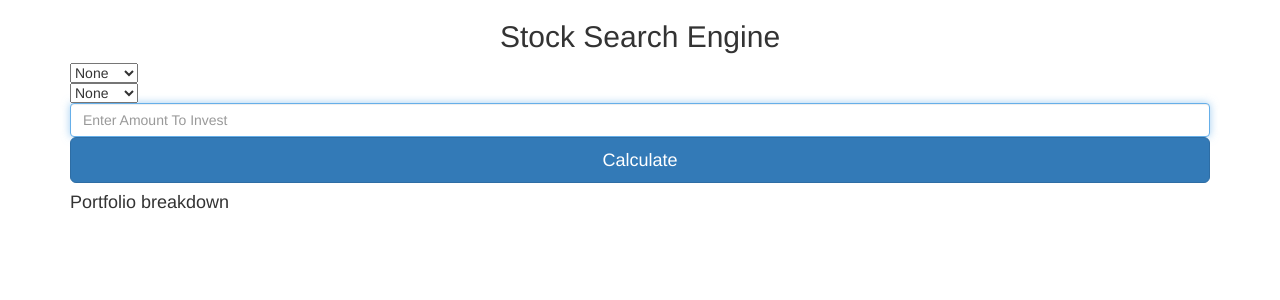
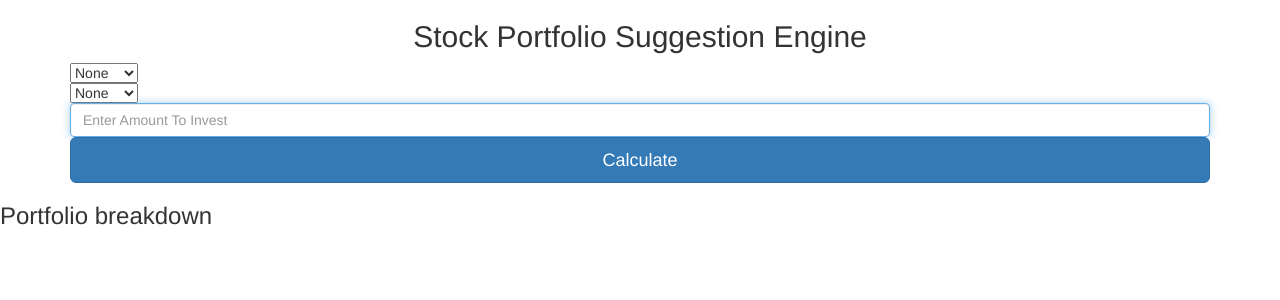
Before and after one commit to Nirupama-Prasad/portfolio_engine, a Flask app: page / in a window 1280 px wide. Shown: the top 300 px of the page. Run offline with Flask 2, Linux system fonts and the light colour scheme; some libraries are stand-ins or nearby versions.

Commit message:
end to end - iteration 1

```diff
--- a/server.py
+++ b/server.py
@@ -53,7 +53,7 @@ def runn():
 	# stock_dict = lk.pull_stock(ticker_symbol)
 	web_response = {}
 	web_response['code'] = 0
-	web_response['portfolio'] = portfolio
+	web_response['portfolio'] = json.dumps(portfolio)
 	#json_values = json.dumps(web_response)
 	return jsonify(web_response)
 
--- a/templates/index.html
+++ b/templates/index.html
@@ -23,7 +23,7 @@
 
          <form class="form-signin" action="/calculate" method="post" role="form" id="search_box">
 
-             <h2 align="center">Stock Search Engine </h2>
+             <h2 align="center">Stock Portfolio Suggestion Engine </h2>
 
              <!--dropdown for strategy 1-->
              <!--dropdown for strategy 1-->
@@ -55,10 +55,16 @@
 
      </div>
 
-     <div class="container">
-           <h4 id='portfolio_title'>Portfolio breakdown</h4>
-           <img id="portfolio_image" src="{{url_for('static', filename='portfolio.png')}}" />
-           <img id="stock_image" src="{{url_for('static', filename='stocks.png')}}" />
+    <h3 id='portfolio_title'>Portfolio breakdown</h3>
+
+     <div class="container" id='main_container'>
+           <div class = 'container' id='stock_container'>
+           </div>
+     </div>
+
+     <div class="container" id='image_containers'>
+         <img id="portfolio_image" src="{{url_for('static', filename='portfolio.png')}}" />
+         <img id="stock_image" src="{{url_for('static', filename='stocks.png')}}" />
      </div>
 
      <script type="text/javascript">
@@ -100,18 +106,18 @@
                         $("#stock_image").attr("src", "static/stocks.png?"+d.getTime());
                         $("#portfolio_image").attr("src", "static/portfolio.png?"+d.getTime());
                         var portfolio = response.portfolio;
-                        console.log(portfolio)
-                        for (var i =0; i < portfolio.length; i++){
-                            stock_object = portfolio[i];
-                            console.log(stock_object)
-                            for(var property in stock_object){
-                                console.log( 'property' + property + ' = ' + stock_object[property]);
-                            }
+                        portfolio = JSON.parse(portfolio);
+                        //console.log(portfolio);
+                        for (var stock in portfolio){
+                            //console.log(portfolio[stock].name);
+                            $('#stock_container').append('<h4> ' + stock + '</h4>');
+                            $('#stock_container').append('<p> Name:' + portfolio[stock].name + '</p>');
+                            $('#stock_container').append('<p> Stocks purchased:' + portfolio[stock].count + '</p>');
+                            $('#stock_container').append('<p> Stock price:' + portfolio[stock].price + '</p>');
+                            $('#stock_container').append('<p> Amount spent:' + portfolio[stock].amount + '</p>');
+                            $('#stock_container').append('<p> Name:' + portfolio[stock].name + '</p>');
+                            $('#stock_container').append('<h2> ' + '----------------' + '</h4>');
                         }
-                        //json_data = JSON.parse(response);
-                        //$("#stock_time").text(response.portfolio);
-                        //$("#stock_name").text(response.portfolio[1].name);
-                        //$("#stock_changes").text(response.portfolio[2].name);
 
                     },
                     error: function(error) {
```
Also changed, not shown: todo.py (+7 -5 lines), static/portfolio.png, static/stocks.png, 2 other files.
